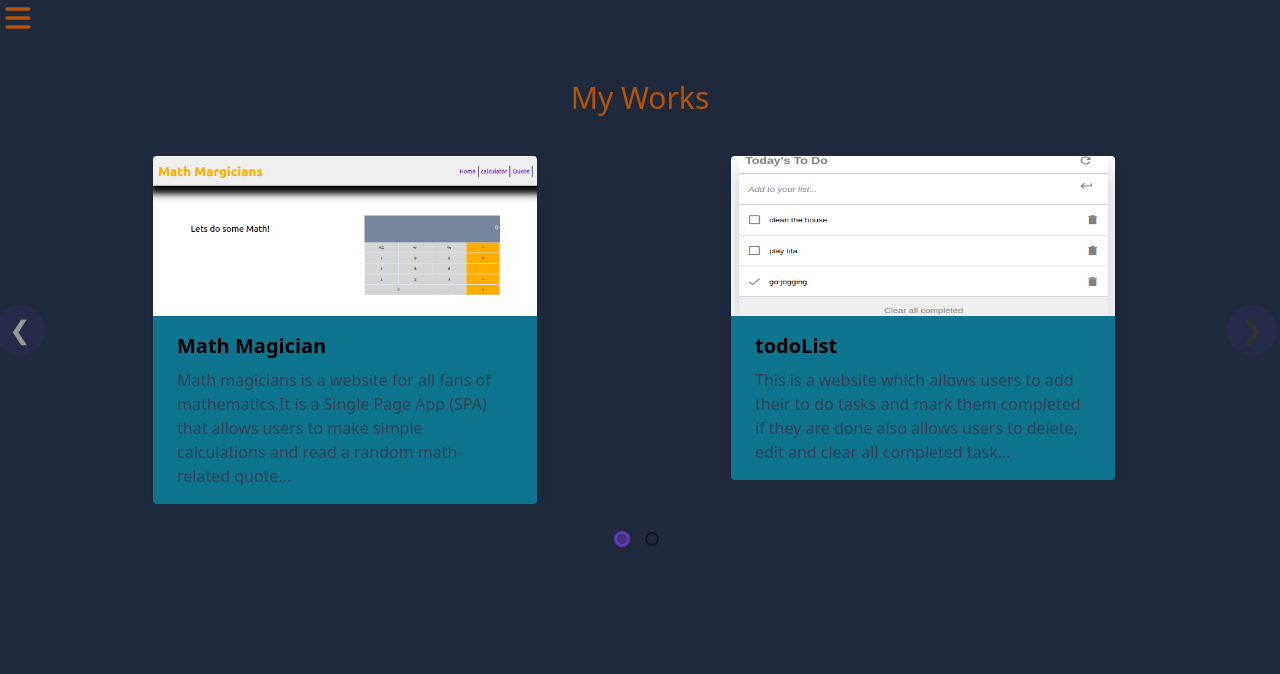
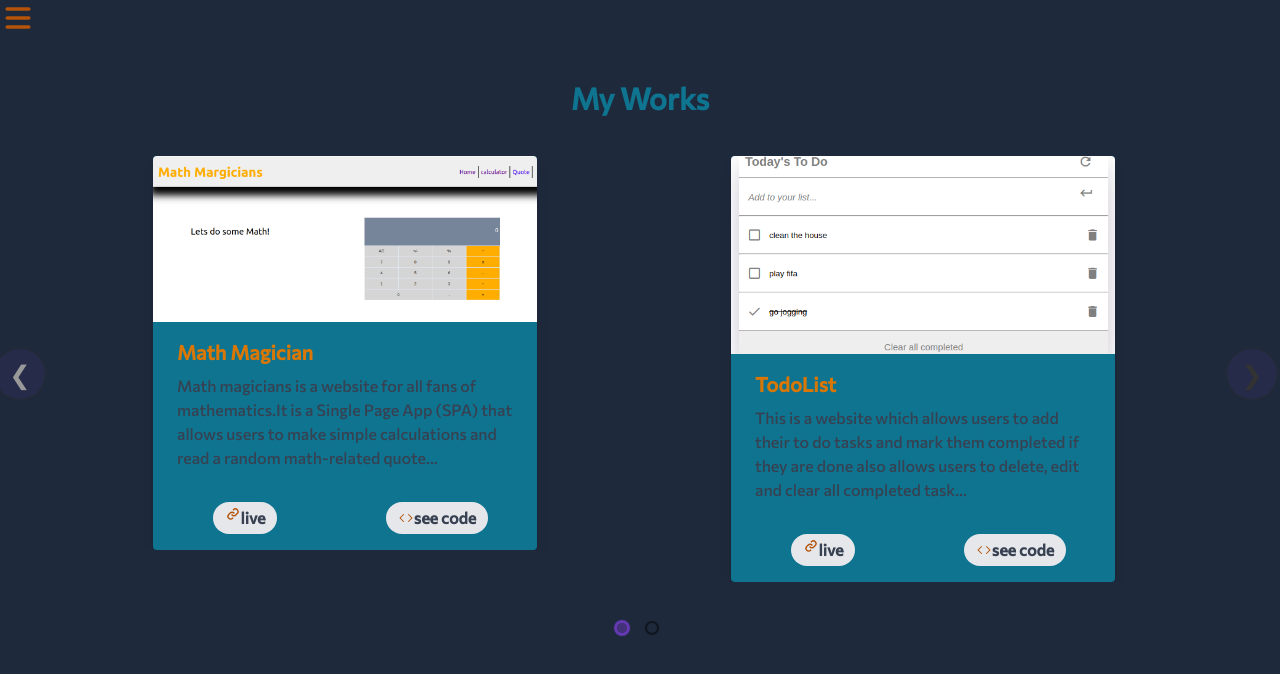
Before and after one commit to medsonmoombe/portifolio, a React (Create React App) app: page /works in a window 1280 px wide. Shown: the top 674 px of the page. Built offline with nearby package versions, Linux system fonts and the light colour scheme.

Commit message:
Add the about section and modify the home component

```diff
--- a/public/index.html
+++ b/public/index.html
@@ -24,7 +24,10 @@
       work correctly both with client-side routing and a non-root public URL.
       Learn how to configure a non-root public URL by running `npm run build`.
     -->
-    <title>React App</title>
+    <title>Emmanuel Moombe</title>
+    <link rel = "icon" href =
+    "https://t4.ftcdn.net/jpg/02/48/94/41/360_F_248944140_33I7k9ZWCm0OcmmDOuF2xk3bGXf2VzaP.jpg"
+            type = "image/x-icon">
   </head>
   <body>
     <noscript>You need to enable JavaScript to run this app.</noscript>
--- a/src/App.css
+++ b/src/App.css
@@ -1,7 +1,11 @@
-@import url('https://fonts.googleapis.com/css?family=Josefin+Sans');
-@import url('https://fonts.googleapis.com/css2?family=Niconne&display=swap');
+@import url('https://fonts.googleapis.com/css2?family=Commissioner:wght@500&display=swap');
+
+body {
+    font-family: 'Commissioner', sans-serif;
+}
 .this span {
     display: inline-block;
+    order: -1 !important;
 }
 
 .my_intro {
@@ -17,3 +21,9 @@
     gap: 10px !important;
     margin-left: -2px;
 }
+
+.sc-bcXHqe, .cVXxbE {
+    border: none !important;
+    border-radius: 25px 0 0 25px !important;
+    background: rgb(180 83 9) !important;
+}
--- a/src/components/About.js
+++ b/src/components/About.js
@@ -1,13 +1,49 @@
-import React from 'react'
+import React from "react";
+import img from "../asset/images/emma.png";
 
 const About = () => {
   return (
     <>
-    <section className="bg-slate-800 w-5/5 flex pt-35 h-screen w-full">
-
-  </section>
- </>
-  )
-}
+      <section className="bg-slate-800 w-5/5 flex flex-col pt-35 h-screen w-full gap-8 items-center">
+        <h1 className="text-3xl text-center pb-10 text-cyan-700 font-bold w-full pt mt-20">
+          About Me
+        </h1>
+        <div className=" w-4/5 sm:h-[250px] md:h-[400px] flex flex-col  flex justify-center items-center pt-2  sm:mt-3  sm:rounded-full">
+          <img
+            whileHover={{ scale: 1.2 }}
+            src={img}
+            alt="profile image"
+            className="w-60 h-60 sm:w-60 h-80 sm:ml-auto m-auto sm:m-auto sm:mt-0 md:mt-0 sm:rounded-full rounded-full border-8 border-cyan-600"
+          />
+        </div>
+        <div className="pt-2">
+          <article className="w-full m-auto">
+            <p className="abt-para w-3/5 m-auto text-gray-500 sm:text-sm">
+              Hello, I'm a software developer! I can help you build a product,
+              feature or website. Look through some of my work and experience!
+              If you like what you see and have a project you need coded, don't
+              hesitate to contact me.
+            </p>
+          </article>
+        </div>
+        <div className="flex gap-3 mb-0  ml-42  w-3/5 ">
+          <a
+            href="#"
+            className="justify-start items-start bg-cyan-600 hover:bg-amber-600 text-white font-bold py-2 px-4 rounded hover:bg-amber-600  hover:text-white transition duration-150 ease-out hover:ease-in sm:py-1 sm:px-5 sm:text-xs"
+          >
+            Hire me
+          </a>
+          <a
+            href="#"
+            className="bg-cyan-600 hover:bg-amber-600 text-white font-bold py-2 px-4 rounded ml-8 hover:bg-amber-600  hover:text-white transition duration-150 ease-out hover:ease-in sm:py-1 sm:px-4 sm:text-xs"
+          >
+            {" "}
+            Download Resume
+          </a>
+        </div>
+      </section>
+    </>
+  );
+};
 
 export default About;
--- a/src/components/Home.js
+++ b/src/components/Home.js
@@ -1,15 +1,16 @@
 import React from "react";
+import { motion } from "framer-motion";
 import { SpanText } from "./sidebar/SpanText";
 import img from "../asset/images/emma.png";
 
 const Home = () => {
   const headingText = "Hi, I'm Emmanuel".split("");
   return (
-    <section className="bg-slate-800 w-5/5 flex pt-35 h-screen w-full">
-      <div className="w-5/5 gap-y-2 flex flex-col pl-20 sm:pl-0 flex flex-col  justify-center items-center sm:w-4/5 sm:m-auto">
+    <section className="bg-slate-800 w-5/5 flex pt-35 sm:pt-8 h-screen w-full sm:flex-col" id="home">
+      <div className="w-5/5 gap-y-2 sm:mt-20 flex flex-col pl-20 sm:pl-0 flex flex-col  justify-center items-center sm:w-4/5 sm:m-auto">
         <div className="my_intro w-5/5">
-          <h1 className="mb-4 text-4xl font-extrabold text-gray-900 dark:text-white md:text-6xl lg:text-5xl ml-8 mt-20 w-5/5 this">
-            <span className="text-white bg-clip-text bg-gradient-to-r to-emerald-600 from-sky-400 text-amber-600 md:text-6xl lg:text-5xl sm:text-2xl">
+          <h1 className="mb-4 text-5xl font-extrabold text-gray-900 dark:text-white md:text-6xl lg:text-5xl ml-8 mt-20  w-5/5 this">
+            <span className="text-white bg-clip-text bg-gradient-to-r to-emerald-600 from-sky-400 text-amber-600 md:text-6xl lg:text-5xl sm:text-3xl">
               {headingText.map((letter, index) => {
                 return (
                   <SpanText
@@ -22,35 +23,36 @@ const Home = () => {
               })}
             </span>
           </h1>
-          <h2 className="lg:text-2xl md:text-xl sm:text-sm font-extrabold dark:text-white pl-8 pt-3 text-cyan-600 w-5/5">
+          <h2 className="lg:text-2xl md:text-xl sm:text-xl font-extrabold dark:text-white pl-8 pt-3 text-cyan-600 w-5/5">
             I'm a software Developer
           </h2>
         </div>
-        <div className="para_intro flex justify-center items-center w-5/5">
-          <p className="my-4  text-gray-500  ml-8 md:text-xl lg:text-2xl sm:text-sm w-5/5">
+        <div className="para_intro flex justify-center items-center w-5/5 ">
+          <p className="my-4  text-gray-500  ml-8 md:text-xl lg:text-2xl sm:text-xl w-5/5">
             A design-minded Developer focused on building beautiful interfaces &
             experiences.
           </p>
         </div>
-        <div className="flex gap-3 mb-0 justify-start items-start w-5/5 mr-auto ml-8">
+        <div className="flex gap-3 mb-0 justify-start items-start w-5/5 mr-auto ml-8 sm:order-3">
           <a
             href="#"
-            className="justify-start items-start bg-cyan-600 hover:bg-amber-600 text-white font-bold py-2 px-4 rounded hover:bg-amber-600  hover:text-white transition duration-150 ease-out hover:ease-in"
+            className="justify-start items-start bg-cyan-600 hover:bg-amber-600 text-white font-bold py-2 px-4 rounded hover:bg-amber-600  hover:text-white transition duration-150 ease-out hover:ease-in sm:py-1 sm:px-5 sm:text-xs"
           >
             Hire me
           </a>
           <a
             href="#"
-            className="bg-cyan-600 hover:bg-amber-600 text-white font-bold py-2 px-4 rounded ml-8 hover:bg-amber-600  hover:text-white transition duration-150 ease-out hover:ease-in"
+            className="bg-cyan-600 hover:bg-amber-600 text-white font-bold py-2 px-4 rounded ml-8 hover:bg-amber-600  hover:text-white transition duration-150 ease-out hover:ease-in sm:py-1 sm:px-4 sm:text-xs"
           >
             {" "}
             Download Resume
           </a>
         </div>
       </div>
-      <div
-      className=" w-4/5 gap-y-5 flex flex-col pl-8 flex justify-center items-center pt-8 sm:hidden">
-        <img src={img} alt="profile image" className="w-86 h-80 "/>
+      <div className=" w-4/5 sm:h-[300px] md:h-[400px] gap-y-5 flex flex-col  flex justify-center items-center mt-8  sm:mt-3 sm:m-auto  sm:rounded-full sm:hidden">
+        <img
+        whileHover={{scale: 1.2}}
+        src={img} alt="profile image" className="w-86 h-80 sm:w-60 h-80 sm:ml-auto m-auto sm:m-auto sm:mt-0 md:mt-0 sm:rounded-full"/>
       </div>
     </section>
   );
--- a/src/components/ProjectCard.js
+++ b/src/components/ProjectCard.js
@@ -1,4 +1,5 @@
 import React from "react";
+import { motion } from "framer-motion";
 import { BiLink } from "react-icons/bi";
 import { BsCode } from "react-icons/bs";
 
@@ -6,33 +7,37 @@ const ProjectCard = ({ project }) => {
   const { title, img, description, link } = project;
   return (
     <>
-      <div className="max-w-sm rounded overflow-hidden shadow-lg bg-cyan-700 w-full">
-        <img className="w-full h-40" src={img} alt="project name" />
+      <motion.div
+      className="max-w-sm rounded overflow-hidden shadow-lg bg-cyan-700 w-full">
+        <motion.img
+            whileHover={{scale: 1.05}}
+            transition={{ duration: 0.6, ease: "easeInOut" }}
+        className="w-full h-42" src={img} alt="project name"></motion.img>
         <div className="px-6 py-4">
-          <div className="font-bold text-xl mb-2">{title}</div>
-          <p className="text-gray-700 text-base w-30 overflow-ellipsis">{description}...</p>
+          <div className="font-bold text-xl mb-2 text-amber-600 font-bold	 capitalize">{title}</div>
+          <p className="text-gray-700 text-base w-30 overflow-ellipsis sm:text-xs">{description}...</p>
         </div>
-        <div className="flex justify-center items-center">
-          {/* <div className="px-6 pt-4 pb-2 w-4/5 flex justify-center items-center">
+        <div className="flex justify-center items-center ">
+          <div className="px-6 pt-4 pb-2 w-4/5 flex justify-center items-center">
             <a
               href={link}
-              className="flex bg-gray-200 rounded-full px-3 py-1 text-sm font-semibold text-gray-700 mr-2 mb-2"
+              className="flex bg-gray-200 rounded-full px-3 py-1 sm:text-xs font-semibold text-gray-700 mr-2 mb-2 hover:underline"
             >
               <BiLink className="text-amber-700" />
               live
             </a>
           </div>
-          <div className="px-6 pt-4 pb-2 w-4/5 flex justify-center items-center">
+          <div className="px-6 pt-4 pb-2 w-4/5 flex justify-center items-center sm:pl-0">
             <a
               href={link}
-              className="flex bg-gray-200 rounded-full px-3 py-1 text-sm font-semibold text-gray-700 mr-2 mb-2"
+              className="flex bg-gray-200 rounded-full px-3 py-1 sm:text-xs font-semibold text-gray-700 mr-2 mb-2 hover:underline transition duration-150 ease-out hover:ease-in"
             >
               <BsCode className="text-amber-700 mt-1" />
               see code
             </a>
-          </div> */}
+          </div>
         </div>
-      </div>
+      </motion.div>
     </>
   );
 };
--- a/src/components/Works.js
+++ b/src/components/Works.js
@@ -15,7 +15,7 @@ const Works = () => {
    <>
       <section className="bg-slate-800 w-5/5 flex flex-col pt-35 h-screen w-full">
        <div className="w-full mt-20">
-       <h1 className="text-3xl text-center pb-10 text-amber-700"> My Works</h1>
+       <h1 className="text-3xl text-center pb-10 text-cyan-700 font-bold"> My Works</h1>
        <Carousel breakPoints={breakPoints}>
         {
           ProjectsArr.map((project) => (<ProjectCard key={project.id} project={project}  />))
--- a/src/components/sidebar/SideNavbar.js
+++ b/src/components/sidebar/SideNavbar.js
@@ -18,7 +18,7 @@ const variants = {
 
   return (
     <>
-    <button className="text-red-700 fixed z-30" onClick={() => setIsOpen(prevState => !prevState)}>{ isOpen ? <MdClose className="text-cyan-700 text-3xl rounded bg-amber-600" /> : <HiMenu className="text-amber-700 text-4xl" /> }</button>
+    <button className="text-red-700 fixed z-30" onClick={() => setIsOpen(prevState => !prevState)}>{ isOpen ? <MdClose className="text-cyan-700 text-3xl rounded bg-amber-600" /> : <HiMenu className="text-amber-700 text-4xl"/> }</button>
       <motion.aside className="w-64 lg:relative md:fixed sm:fixed z-3 sm:z-10" aria-label="Sidebar h-100" animate={isOpen ? "open" : "closed"} variants={variants}>
 
         <div className="overflow-y-auto py-4 bg-cyan-700 rounded bg-cyan-700 h-screen pt-20 z-3">
```
Also changed, not shown: src/asset/images/port.jpg (added).
